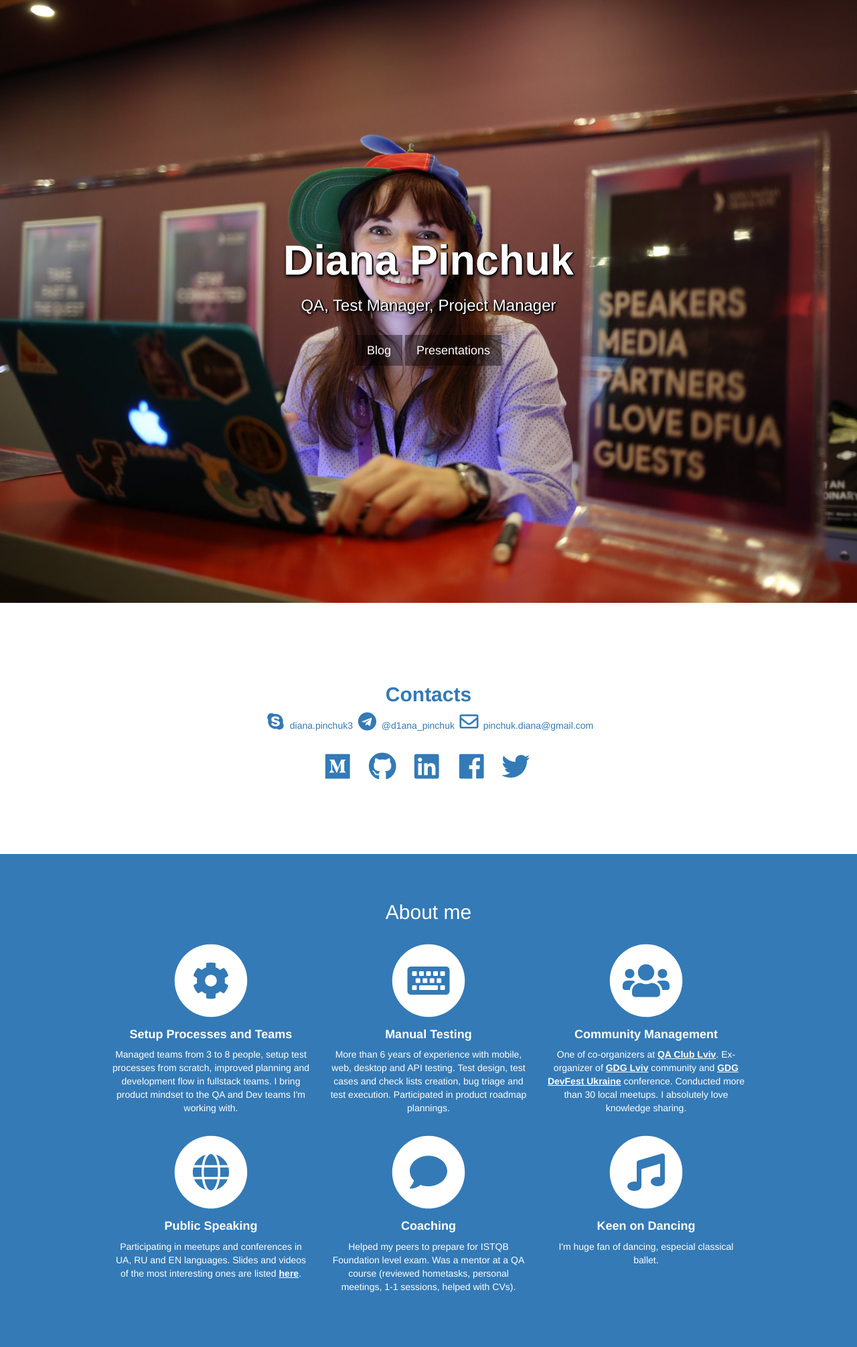
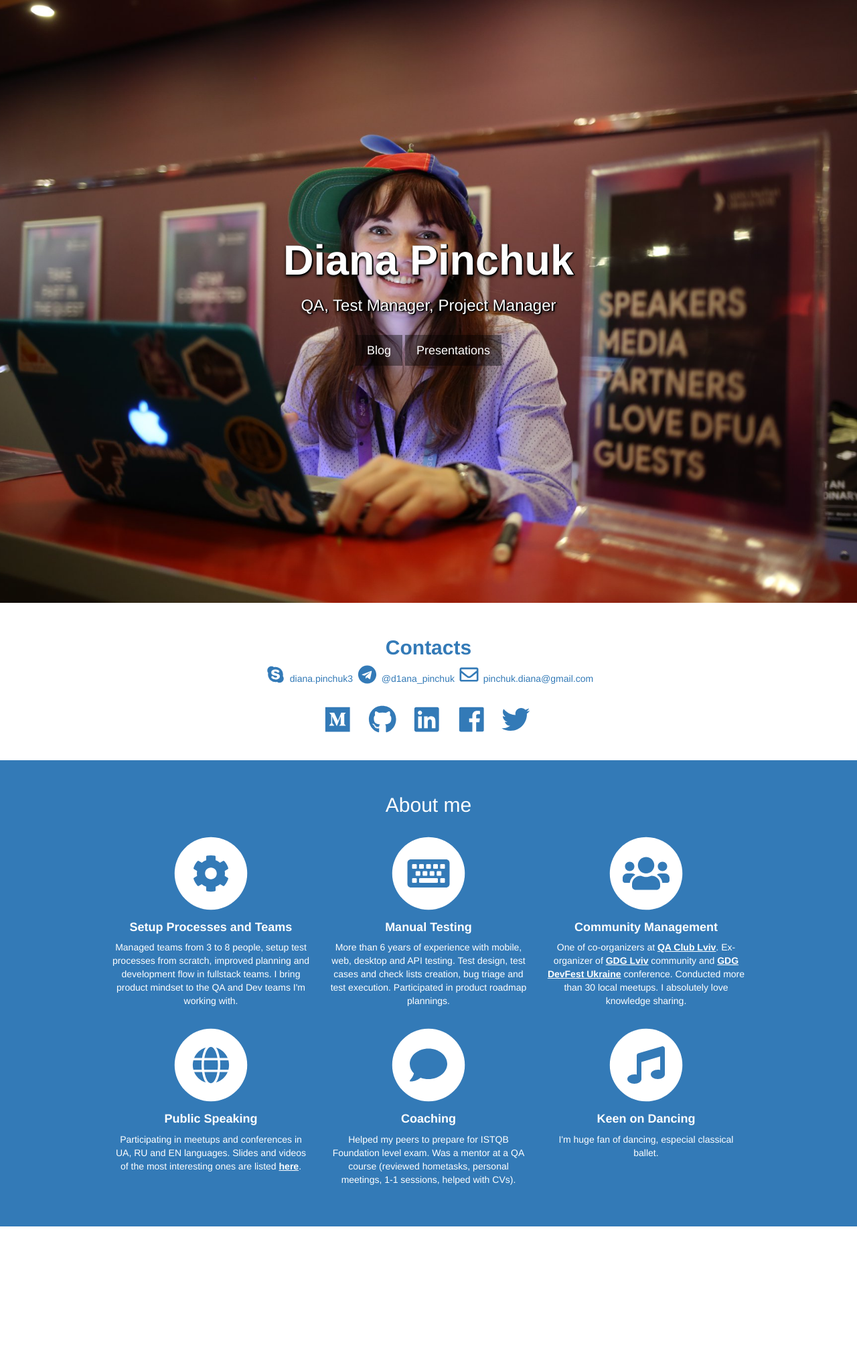
Before and after one commit to pinchukdiana/github.io, a Jekyll site: the page built from index.html, in a window 1280 px wide. Shown: the whole page at 67% size. Built offline with Jekyll 4.4.1, drawn with Linux system fonts in a browser that asks for light colours; nearby versions of some CDN libraries; after the commit the page ends 1831 px from its top, so only the background shows below that.

Commit message:
update padding

```diff
--- a/css/stylish-portfolio.css
+++ b/css/stylish-portfolio.css
@@ -70,7 +70,7 @@ h3>strong {
 /* Custom Horizontal Rule */
 
 hr.small {
-    max-width: 100px;
+    max-width: 30px;
 }
 
 /* Side Menu */
@@ -175,13 +175,13 @@ hr.small {
 /* About */
 
 .about {
-    padding: 50px 0;
+    padding: 30px 0;
 }
 
 /* Services */
 
 .services {
-    padding: 50px 0;
+    padding: 30px 0;
 }
 
 .service-item {
@@ -205,7 +205,7 @@ hr.small {
 /* Portfolio */
 
 .portfolio {
-    padding: 50px 0;
+    padding: 30px 0;
 }
 
 .portfolio-item {
@@ -223,7 +223,7 @@ hr.small {
 /* Call to Action */
 
 .call-to-action {
-    padding: 50px 0;
+    padding: 30px 0;
 }
 
 .call-to-action .btn {
@@ -245,5 +245,5 @@ hr.small {
 /* Footer */
 
 footer {
-    padding: 100px 0;
+    padding: 30px 0;
 }
--- a/style.scss
+++ b/style.scss
@@ -150,7 +150,7 @@ img {
 //
 
 .wrapper-masthead {
-  margin-bottom: 50px;
+  margin-bottom: 30px;
 }
 
 .masthead {
@@ -271,7 +271,7 @@ nav {
 }
 
 .wrapper-footer {
-  margin-top: 50px;
+  margin-top: 30px;
   border-top: 1px solid #ddd;
   border-bottom: 1px solid #ddd;
   background-color: $lightGray;
```
Also changed, not shown: 2 other files.
